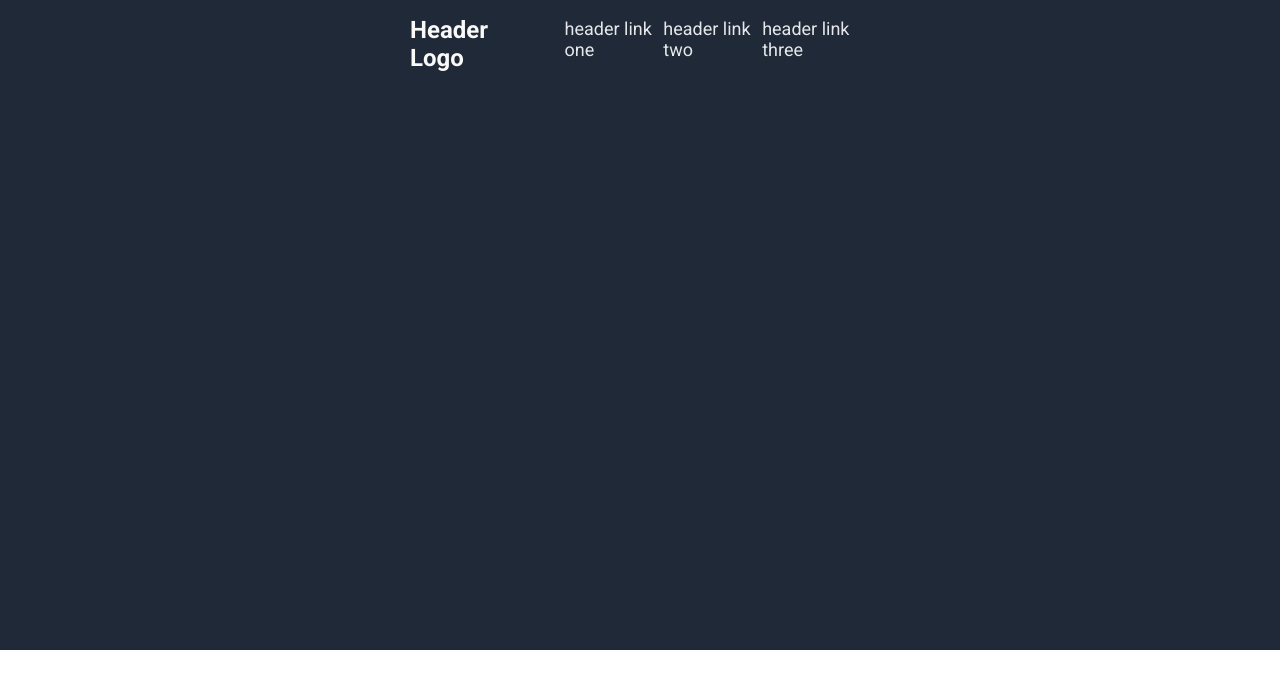
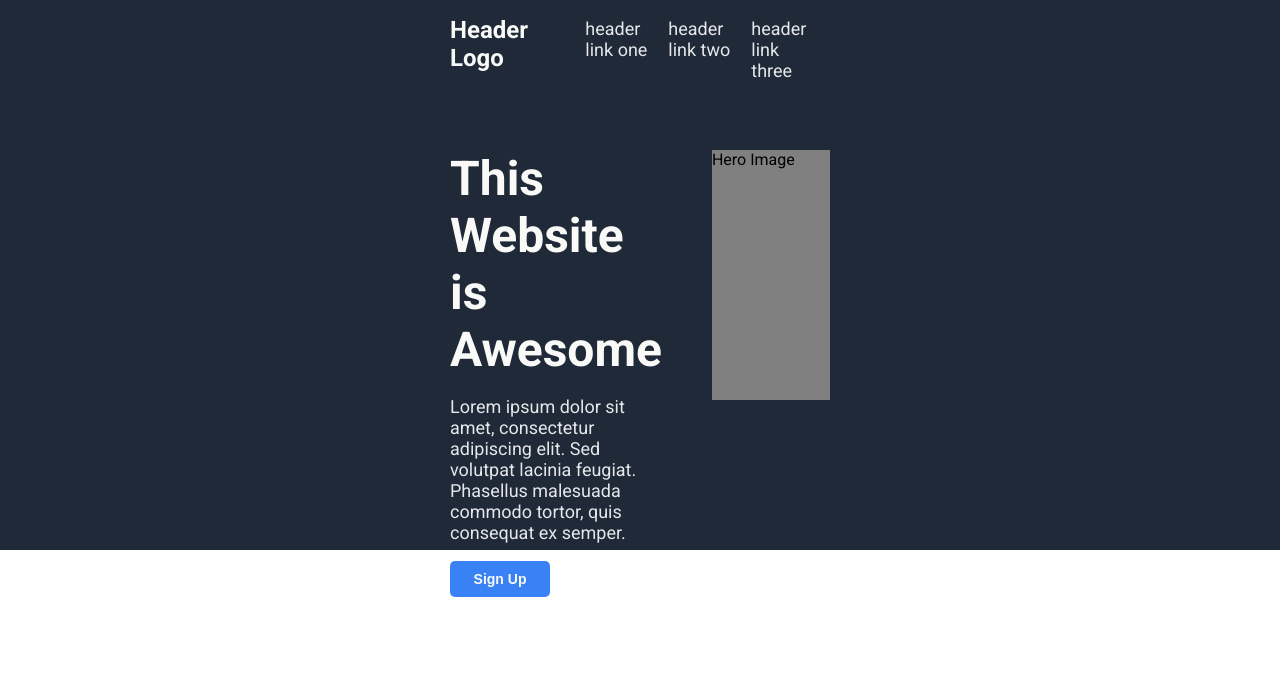
Before and after one commit to notmanzl/odin-landing-page, a plain HTML site: page index.html in a window 1280 px wide. Drawn offline with Linux system fonts and the light colour scheme.

Commit message:
Worked on the hero

```diff
--- a/index.html
+++ b/index.html
@@ -19,6 +19,13 @@
           </ul>
         </nav>
       </div>
+      <div class="hero">
+        <div class="hero-text">
+            <h1>This Website is Awesome</h1>
+            <p>Lorem ipsum dolor sit amet, consectetur adipiscing elit. Sed volutpat lacinia feugiat. Phasellus malesuada commodo tortor, quis consequat ex semper.</p>
+            <button>Sign Up</button>
+        </div>
+        <div class="hero-image"> Hero Image</div>
     </div>
   </body>
 </html>
--- a/style.css
+++ b/style.css
@@ -1,4 +1,8 @@
 @import url(http://fonts.googleapis.com/css?family=Roboto:400,400italic,500,500italic,700,700italic,900,900italic,300italic,300,100italic,100);
+:root {
+    --page-padding: 0 450px;
+}
+
 body {
     display: flex;
     margin: 0;
@@ -7,16 +11,13 @@ body {
     flex-direction: column;
 }
 
-.body {
-
-}
 .header {
-    height: 650px;
+    height: 50px;
     flex: 1;
     display: flex;
     background-color: #1F2937;
     color: #F9FAF8;
-    padding: 0 410px;
+    padding: var(--page-padding);
     justify-content: space-between;
 }
 
@@ -25,6 +26,10 @@ body {
     flex: 1;
     display: flex;
     font-size: 18px;
+}
+
+.menu li {
+    margin: 0 10px;
 }
 
 a {
@@ -36,3 +41,47 @@ a {
     color: #F9FAF8;
     font-size: 24px;
 }
+
+.hero {
+    height: 400px;
+    flex: 1;
+    display: flex;
+    background-color: #1F2937;
+    padding: var(--page-padding);
+    padding-top: 100px;
+    flex: wrap;
+}
+
+.hero-text {
+    flex: 1;
+    display: flex;
+    flex-direction: column;
+    padding: 0;
+    color: #E5E7EB;
+    font-size: 18px;
+}
+
+.hero-text h1 {
+    color: #F9FAF8;
+    font-size: 48px;
+    font-weight: extra-bold;
+    margin: 0;
+}
+
+.hero-image {
+    background-color: gray;
+    width: 400px;
+    height: 250px;
+    margin: 0 0 0 50px;
+}
+
+button {
+    background-color: #3882F6;
+    width: 100px;
+    padding: 10px;
+    border: 0;
+    border-radius: 5px;
+    font-weight: bold;
+    color: #F9FAF8;
+    font-size: 14px;
+}
```
